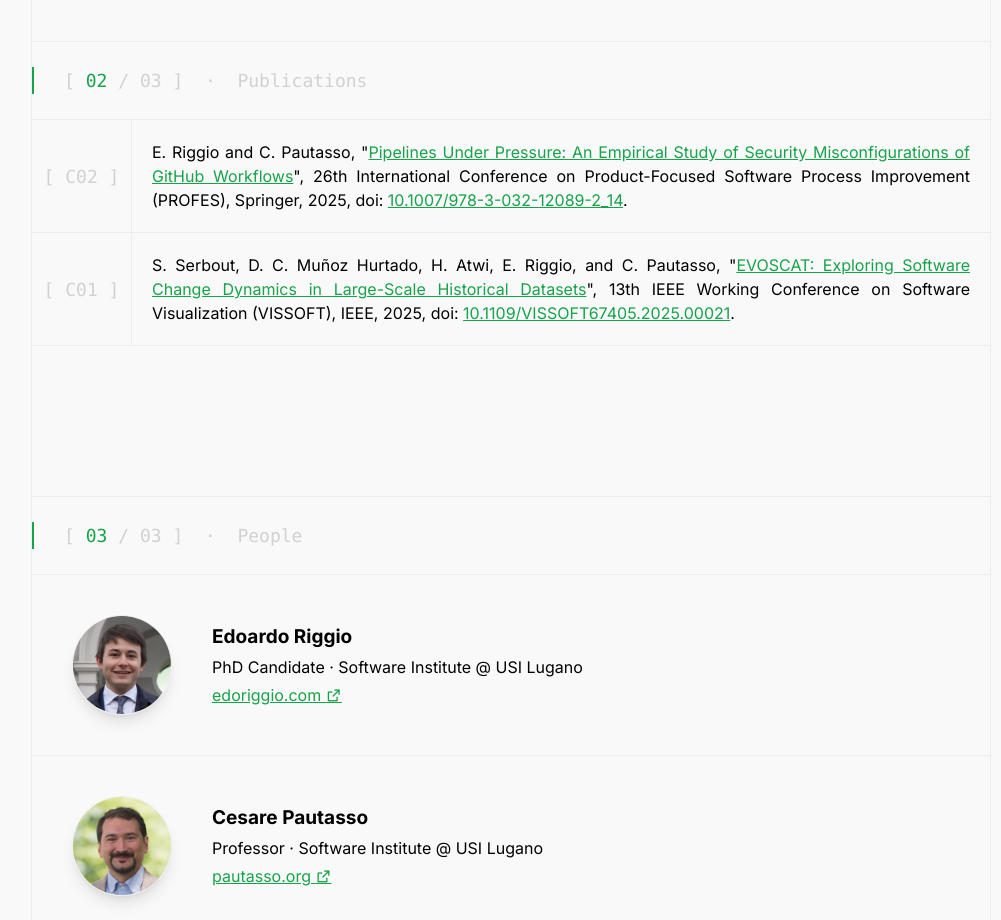
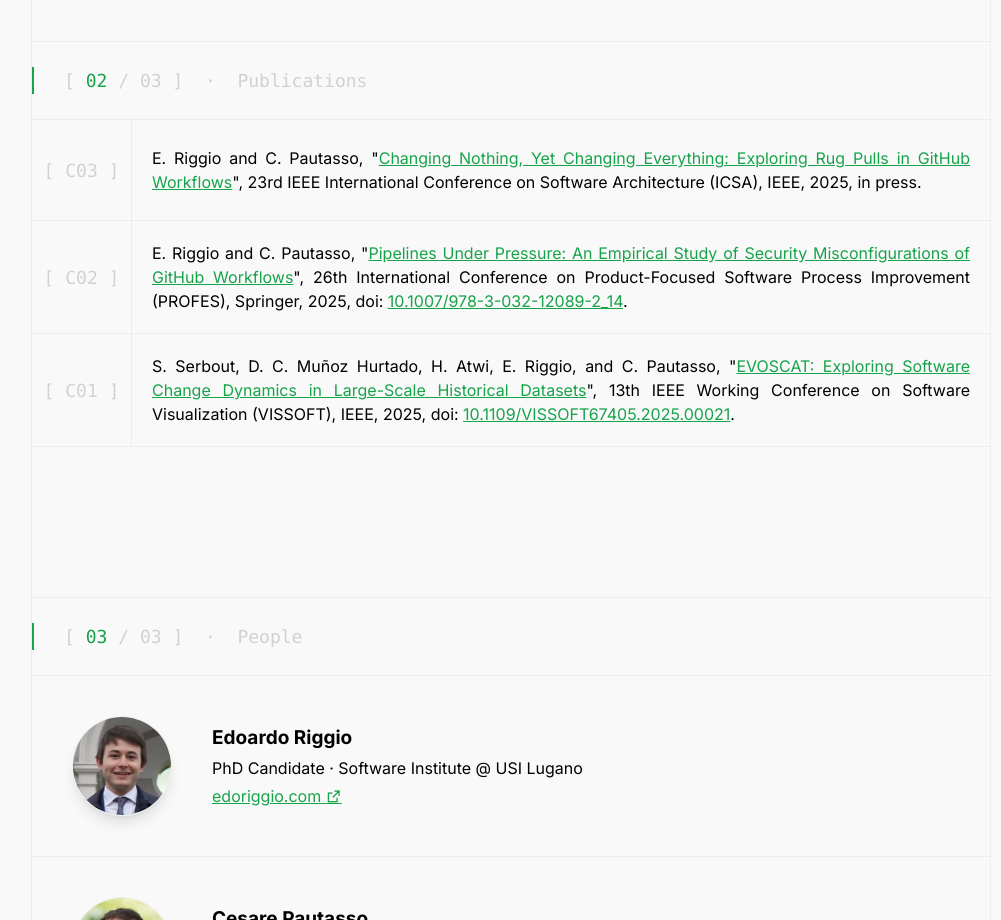
Before and after one commit to aegis-forge/www, a Vue app: page / in a window 1280 px wide. Shown: the part 1780-2700 px from the top of the page, without its empty margins (129-1130 px from the left). Built offline with nearby package versions, Linux system fonts and the light colour scheme; a web font is replaced by a local one.

Commit message:
added icsa paper

```diff
--- a/package.json
+++ b/package.json
@@ -1,7 +1,7 @@
 {
   "name": "www",
-  "version": "0.0.0",
-  "private": true,
+  "version": "1.0.0",
+  "private": false,
   "type": "module",
   "engines": {
     "node": "^20.19.0 || >=22.12.0"
--- a/src/stores/publications.ts
+++ b/src/stores/publications.ts
@@ -14,6 +14,16 @@ export type Publication = {
 export const usePublicationsStore = defineStore('publications', {
   state: () => ({
     publications: [
+      {
+        authors: 'E. Riggio and C. Pautasso',
+        title: 'Changing Nothing, Yet Changing Everything: Exploring Rug Pulls in GitHub Workflows',
+        venue: '23rd IEEE International Conference on Software Architecture (ICSA)',
+        publisher: 'IEEE',
+        typz: 'C',
+        link: '',
+        doi: '',
+        date: new Date('2025-12-01'),
+      },
       {
         authors: 'E. Riggio and C. Pautasso',
         title: 'Pipelines Under Pressure: An Empirical Study of Security Misconfigurations of GitHub Workflows',
```
Also changed, not shown: 1 other file (tests, documents, lock files or other folders).
